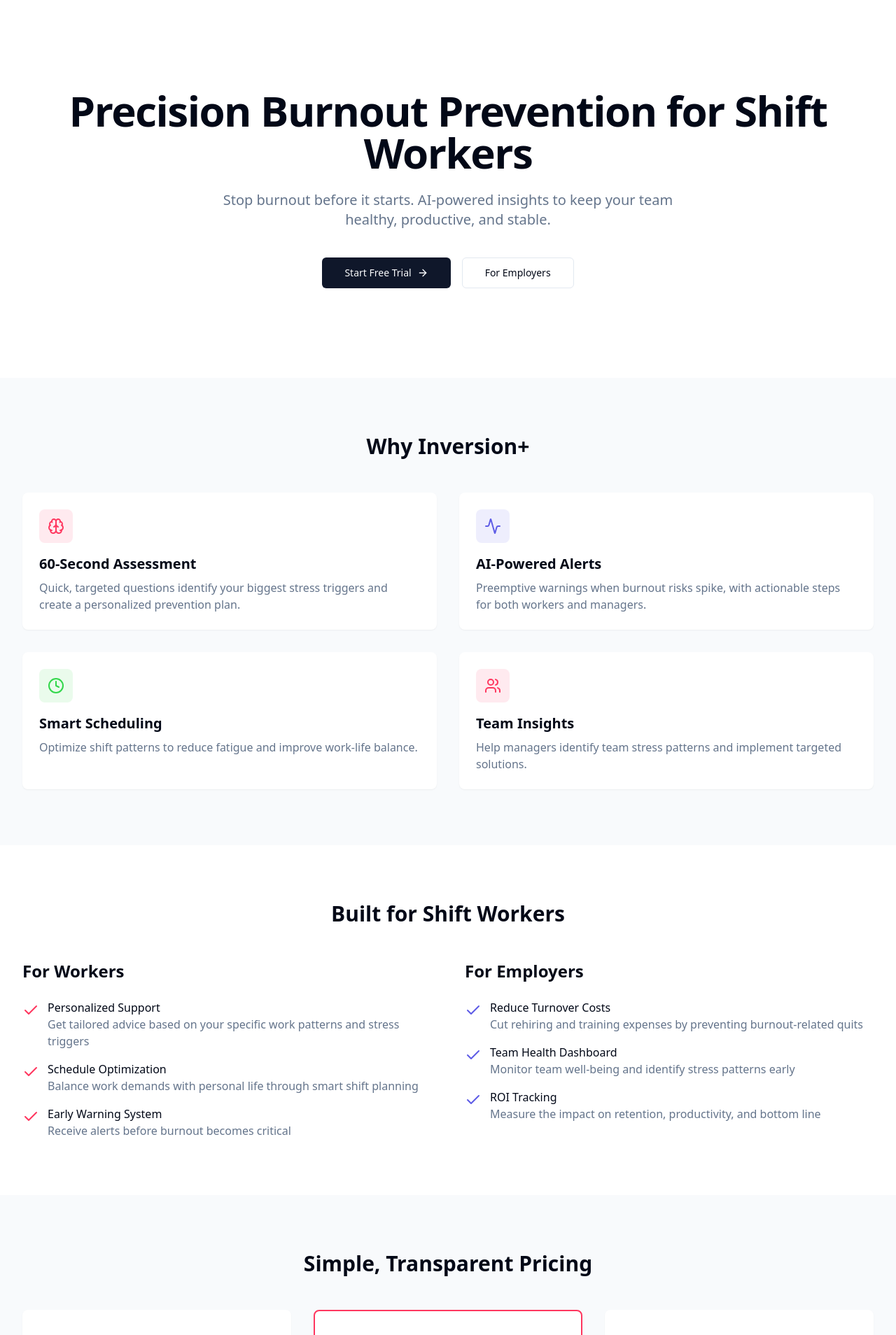
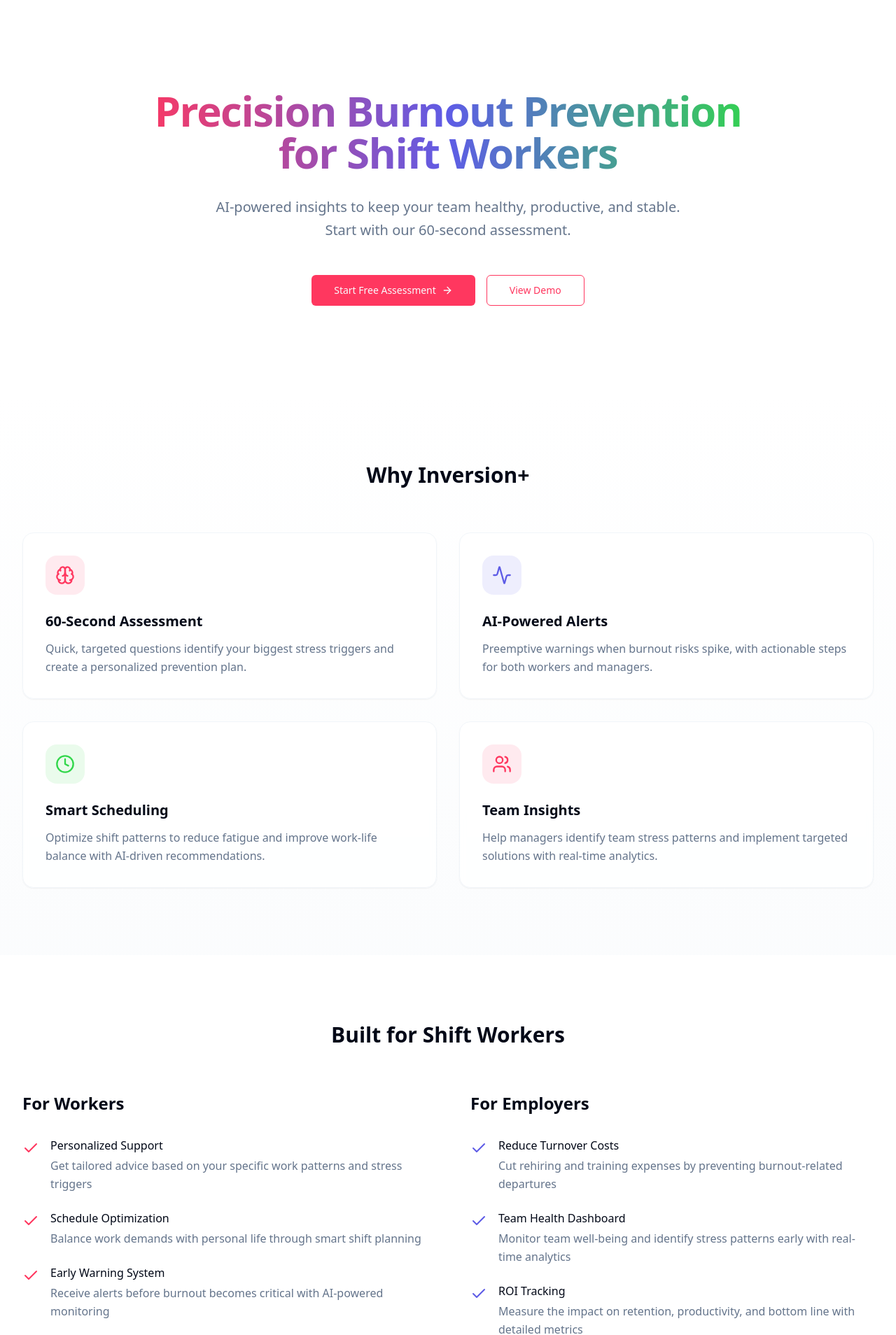
Before and after one commit to teezyheru/inversiondotplus, a React (Vite) app: page / in a window 1280 px wide. Shown: the top 1908 px of the page at 70% size. Built offline with nearby package versions, Linux system fonts and the light colour scheme.

Commit message:
Improve design for Inversion+ platform
Enhanced the overall design of the Inversion+ platform, aligning it with the Apple Health theme for a more cohesive and visually appealing user experience.
[skip gpt_engineer]

```diff
--- a/src/components/sections/DetailedFeaturesSection.tsx
+++ b/src/components/sections/DetailedFeaturesSection.tsx
@@ -1,62 +1,93 @@
 import { Check } from "lucide-react";
+import { motion } from "framer-motion";
 
 const DetailedFeaturesSection = () => {
   return (
-    <section className="container py-20">
-      <h2 className="text-3xl font-bold text-center mb-12">Built for Shift Workers</h2>
-      <div className="grid md:grid-cols-2 gap-12">
-        <div className="space-y-6">
+    <section className="container py-24">
+      <motion.h2
+        initial={{ opacity: 0, y: 20 }}
+        animate={{ opacity: 1, y: 0 }}
+        transition={{ duration: 0.5 }}
+        className="text-3xl font-bold text-center mb-16"
+      >
+        Built for Shift Workers
+      </motion.h2>
+      <div className="grid md:grid-cols-2 gap-16">
+        <motion.div
+          initial={{ opacity: 0, x: -20 }}
+          animate={{ opacity: 1, x: 0 }}
+          transition={{ duration: 0.5, delay: 0.2 }}
+          className="space-y-8"
+        >
           <h3 className="text-2xl font-semibold">For Workers</h3>
-          <ul className="space-y-4">
-            <li className="flex items-start gap-3">
+          <ul className="space-y-6">
+            <li className="flex items-start gap-4">
               <Check className="h-6 w-6 text-health-primary flex-shrink-0 mt-1" />
               <div>
-                <p className="font-medium">Personalized Support</p>
-                <p className="text-muted-foreground">Get tailored advice based on your specific work patterns and stress triggers</p>
+                <p className="font-medium mb-1">Personalized Support</p>
+                <p className="text-muted-foreground leading-relaxed">
+                  Get tailored advice based on your specific work patterns and stress triggers
+                </p>
               </div>
             </li>
-            <li className="flex items-start gap-3">
+            <li className="flex items-start gap-4">
               <Check className="h-6 w-6 text-health-primary flex-shrink-0 mt-1" />
               <div>
-                <p className="font-medium">Schedule Optimization</p>
-                <p className="text-muted-foreground">Balance work demands with personal life through smart shift planning</p>
+                <p className="font-medium mb-1">Schedule Optimization</p>
+                <p className="text-muted-foreground leading-relaxed">
+                  Balance work demands with personal life through smart shift planning
+                </p>
               </div>
             </li>
-            <li className="flex items-start gap-3">
+            <li className="flex items-start gap-4">
               <Check className="h-6 w-6 text-health-primary flex-shrink-0 mt-1" />
               <div>
-                <p className="font-medium">Early Warning System</p>
-                <p className="text-muted-foreground">Receive alerts before burnout becomes critical</p>
+                <p className="font-medium mb-1">Early Warning System</p>
+                <p className="text-muted-foreground leading-relaxed">
+                  Receive alerts before burnout becomes critical with AI-powered monitoring
+                </p>
               </div>
             </li>
           </ul>
-        </div>
-        <div className="space-y-6">
+        </motion.div>
+
+        <motion.div
+          initial={{ opacity: 0, x: 20 }}
+          animate={{ opacity: 1, x: 0 }}
+          transition={{ duration: 0.5, delay: 0.3 }}
+          className="space-y-8"
+        >
           <h3 className="text-2xl font-semibold">For Employers</h3>
-          <ul className="space-y-4">
-            <li className="flex items-start gap-3">
+          <ul className="space-y-6">
+            <li className="flex items-start gap-4">
               <Check className="h-6 w-6 text-health-secondary flex-shrink-0 mt-1" />
               <div>
-                <p className="font-medium">Reduce Turnover Costs</p>
-                <p className="text-muted-foreground">Cut rehiring and training expenses by preventing burnout-related quits</p>
+                <p className="font-medium mb-1">Reduce Turnover Costs</p>
+                <p className="text-muted-foreground leading-relaxed">
+                  Cut rehiring and training expenses by preventing burnout-related departures
+                </p>
               </div>
             </li>
-            <li className="flex items-start gap-3">
+            <li className="flex items-start gap-4">
               <Check className="h-6 w-6 text-health-secondary flex-shrink-0 mt-1" />
               <div>
-                <p className="font-medium">Team Health Dashboard</p>
-                <p className="text-muted-foreground">Monitor team well-being and identify stress patterns early</p>
+                <p className="font-medium mb-1">Team Health Dashboard</p>
+                <p className="text-muted-foreground leading-relaxed">
+                  Monitor team well-being and identify stress patterns early with real-time analytics
+                </p>
               </div>
             </li>
-            <li className="flex items-start gap-3">
+            <li className="flex items-start gap-4">
               <Check className="h-6 w-6 text-health-secondary flex-shrink-0 mt-1" />
               <div>
-                <p className="font-medium">ROI Tracking</p>
-                <p className="text-muted-foreground">Measure the impact on retention, productivity, and bottom line</p>
+                <p className="font-medium mb-1">ROI Tracking</p>
+                <p className="text-muted-foreground leading-relaxed">
+                  Measure the impact on retention, productivity, and bottom line with detailed metrics
+                </p>
               </div>
             </li>
           </ul>
-        </div>
+        </motion.div>
       </div>
     </section>
   );
--- a/src/components/sections/FeaturesSection.tsx
+++ b/src/components/sections/FeaturesSection.tsx
@@ -3,21 +3,28 @@ import { motion } from "framer-motion";
 
 const FeaturesSection = () => {
   return (
-    <section className="bg-muted/50 py-20">
+    <section className="py-24 bg-gradient-to-b from-background to-muted/30">
       <div className="container">
-        <h2 className="text-3xl font-bold text-center mb-12">Why Inversion+</h2>
+        <motion.h2
+          initial={{ opacity: 0, y: 20 }}
+          animate={{ opacity: 1, y: 0 }}
+          transition={{ duration: 0.5 }}
+          className="text-3xl font-bold text-center mb-16"
+        >
+          Why Inversion+
+        </motion.h2>
         <div className="grid md:grid-cols-2 gap-8">
           <motion.div
             initial={{ opacity: 0, y: 20 }}
             animate={{ opacity: 1, y: 0 }}
             transition={{ duration: 0.5, delay: 0.2 }}
-            className="bg-background p-6 rounded-lg shadow-sm"
+            className="bg-background/80 backdrop-blur-sm p-8 rounded-2xl shadow-sm border border-muted"
           >
-            <div className="h-12 w-12 bg-health-primary/10 rounded-lg flex items-center justify-center mb-4">
-              <Brain className="h-6 w-6 text-health-primary" />
+            <div className="h-14 w-14 bg-health-primary/10 rounded-2xl flex items-center justify-center mb-6">
+              <Brain className="h-7 w-7 text-health-primary" />
             </div>
-            <h3 className="text-xl font-semibold mb-2">60-Second Assessment</h3>
-            <p className="text-muted-foreground">
+            <h3 className="text-xl font-semibold mb-3">60-Second Assessment</h3>
+            <p className="text-muted-foreground leading-relaxed">
               Quick, targeted questions identify your biggest stress triggers and create a personalized prevention plan.
             </p>
           </motion.div>
@@ -26,13 +33,13 @@ const FeaturesSection = () => {
             initial={{ opacity: 0, y: 20 }}
             animate={{ opacity: 1, y: 0 }}
             transition={{ duration: 0.5, delay: 0.3 }}
-            className="bg-background p-6 rounded-lg shadow-sm"
+            className="bg-background/80 backdrop-blur-sm p-8 rounded-2xl shadow-sm border border-muted"
           >
-            <div className="h-12 w-12 bg-health-secondary/10 rounded-lg flex items-center justify-center mb-4">
-              <Activity className="h-6 w-6 text-health-secondary" />
+            <div className="h-14 w-14 bg-health-secondary/10 rounded-2xl flex items-center justify-center mb-6">
+              <Activity className="h-7 w-7 text-health-secondary" />
             </div>
-            <h3 className="text-xl font-semibold mb-2">AI-Powered Alerts</h3>
-            <p className="text-muted-foreground">
+            <h3 className="text-xl font-semibold mb-3">AI-Powered Alerts</h3>
+            <p className="text-muted-foreground leading-relaxed">
               Preemptive warnings when burnout risks spike, with actionable steps for both workers and managers.
             </p>
           </motion.div>
@@ -41,14 +48,14 @@ const FeaturesSection = () => {
             initial={{ opacity: 0, y: 20 }}
             animate={{ opacity: 1, y: 0 }}
             transition={{ duration: 0.5, delay: 0.4 }}
-            className="bg-background p-6 rounded-lg shadow-sm"
+            className="bg-background/80 backdrop-blur-sm p-8 rounded-2xl shadow-sm border border-muted"
           >
-            <div className="h-12 w-12 bg-health-accent/10 rounded-lg flex items-center justify-center mb-4">
-              <Clock className="h-6 w-6 text-health-accent" />
+            <div className="h-14 w-14 bg-health-accent/10 rounded-2xl flex items-center justify-center mb-6">
+              <Clock className="h-7 w-7 text-health-accent" />
             </div>
-            <h3 className="text-xl font-semibold mb-2">Smart Scheduling</h3>
-            <p className="text-muted-foreground">
-              Optimize shift patterns to reduce fatigue and improve work-life balance.
+            <h3 className="text-xl font-semibold mb-3">Smart Scheduling</h3>
+            <p className="text-muted-foreground leading-relaxed">
+              Optimize shift patterns to reduce fatigue and improve work-life balance with AI-driven recommendations.
             </p>
           </motion.div>
 
@@ -56,14 +63,14 @@ const FeaturesSection = () => {
             initial={{ opacity: 0, y: 20 }}
             animate={{ opacity: 1, y: 0 }}
             transition={{ duration: 0.5, delay: 0.5 }}
-            className="bg-background p-6 rounded-lg shadow-sm"
+            className="bg-background/80 backdrop-blur-sm p-8 rounded-2xl shadow-sm border border-muted"
           >
-            <div className="h-12 w-12 bg-health-primary/10 rounded-lg flex items-center justify-center mb-4">
-              <Users className="h-6 w-6 text-health-primary" />
+            <div className="h-14 w-14 bg-health-primary/10 rounded-2xl flex items-center justify-center mb-6">
+              <Users className="h-7 w-7 text-health-primary" />
             </div>
-            <h3 className="text-xl font-semibold mb-2">Team Insights</h3>
-            <p className="text-muted-foreground">
-              Help managers identify team stress patterns and implement targeted solutions.
+            <h3 className="text-xl font-semibold mb-3">Team Insights</h3>
+            <p className="text-muted-foreground leading-relaxed">
+              Help managers identify team stress patterns and implement targeted solutions with real-time analytics.
             </p>
           </motion.div>
         </div>
--- a/src/components/sections/HeroSection.tsx
+++ b/src/components/sections/HeroSection.tsx
@@ -4,25 +4,25 @@ import { motion } from "framer-motion";
 
 const HeroSection = () => {
   return (
-    <section className="container py-20 md:py-32">
+    <section className="container py-24 md:py-32">
       <motion.div
         initial={{ opacity: 0, y: 20 }}
         animate={{ opacity: 1, y: 0 }}
         transition={{ duration: 0.5 }}
-        className="text-center space-y-6"
+        className="text-center space-y-8 max-w-4xl mx-auto"
       >
-        <h1 className="text-4xl md:text-6xl font-bold tracking-tight">
+        <h1 className="text-4xl md:text-6xl font-bold tracking-tight bg-gradient-to-r from-health-primary via-health-secondary to-health-accent bg-clip-text text-transparent">
           Precision Burnout Prevention for Shift Workers
         </h1>
-        <p className="text-xl text-muted-foreground max-w-2xl mx-auto">
-          Stop burnout before it starts. AI-powered insights to keep your team healthy, productive, and stable.
+        <p className="text-xl text-muted-foreground max-w-2xl mx-auto leading-relaxed">
+          AI-powered insights to keep your team healthy, productive, and stable. Start with our 60-second assessment.
         </p>
-        <div className="flex justify-center gap-4 pt-4">
-          <Button size="lg" className="gap-2">
-            Start Free Trial <ArrowRight className="h-4 w-4" />
+        <div className="flex flex-col sm:flex-row justify-center gap-4 pt-4">
+          <Button size="lg" className="bg-health-primary hover:bg-health-primary/90 gap-2">
+            Start Free Assessment <ArrowRight className="h-4 w-4" />
           </Button>
-          <Button size="lg" variant="outline">
-            For Employers
+          <Button size="lg" variant="outline" className="border-health-primary text-health-primary hover:bg-health-primary/10">
+            View Demo
           </Button>
         </div>
       </motion.div>
```
Also changed, not shown: src/components/sections/CTASection.tsx (+13 -7 lines).
